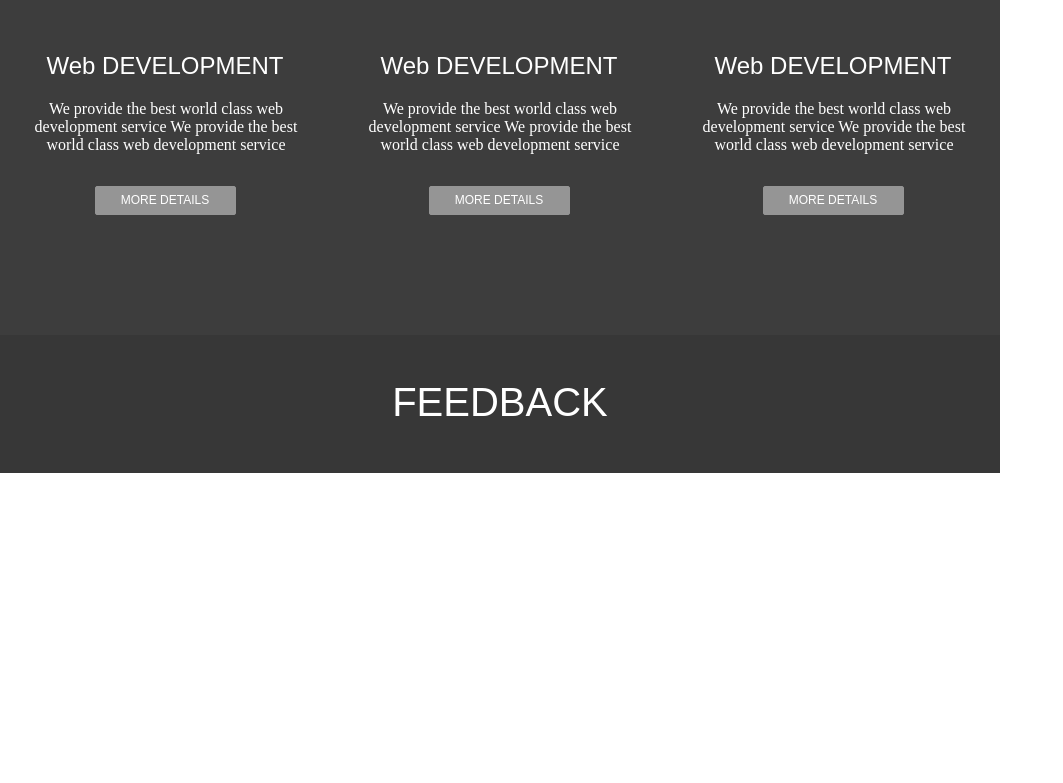
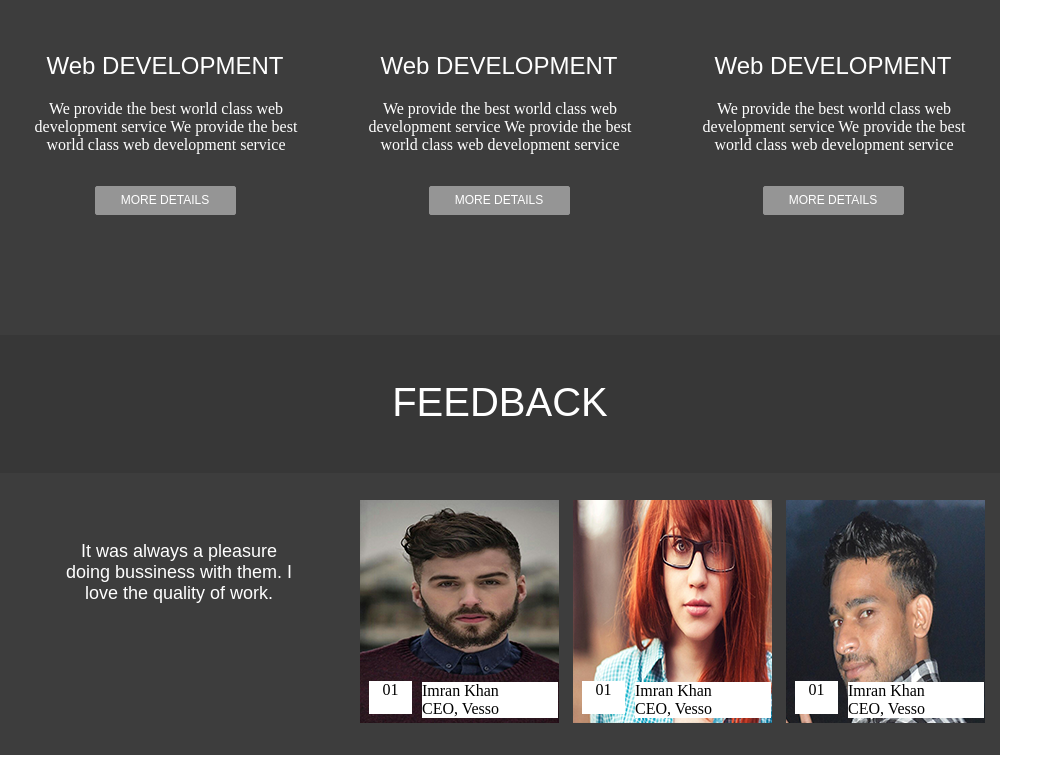
Before and after one commit to Khebnev/Service_Project, a plain HTML site: page index.html in a window 1280 px wide. Shown: the part 1332-2115 px from the top of the page, without its empty margins (0-1063 px from the left). Before the commit the page ends 1805 px from the top, so only its background shows below. Drawn offline with Linux system fonts and the light colour scheme.

Commit message:
#5-2.dev added feedback text and people

```diff
--- a/index.html
+++ b/index.html
@@ -149,18 +149,50 @@ development service We provide the best world
             <div class="content__feedback-title">
                 <h2>FEEDBACK</h2>
             </div>
-<!--
             <div class="content__feedback-block">
-                <ul class="content__feedback-block-list-texts">
-                    <li class="content__feedback-block-list-texts-item">
+                <div class="content__feedback-block-text">
+                    It was always a pleasure
+ doing bussiness with them.
+I love the quality of work.
+                </div>
+<!--                <div class="content__feedback-people">-->
+                    <ul class="content__feedback-block-list-people">
+                        <li class="content__feedback-block-list-people-item feedback-model-1">
+                    <!--                    <div class="content__feedback-block-list-people-item-bg">-->
+                            <div class="content__feedback-block-list-people-item-bg-date">
+                                01
+                            </div>
+                            <div class="content__feedback-block-list-people-item-bg-name">
+                                <p class="feedback-name">Imran Khan</p>
+                                <p class="feedback-position">CEO, Vesso</p>
+                            </div>
+                    <!--                    </div>-->
+                        </li>
+                        <li class="content__feedback-block-list-people-item feedback-model-2">
+                    <!--                    <div class="content__feedback-block-list-people-item-bg">-->
+                            <div class="content__feedback-block-list-people-item-bg-date">
+                            01
+                            </div>
+                            <div class="content__feedback-block-list-people-item-bg-name">
+                                <p class="feedback-name">Imran Khan</p>
+                                <p class="feedback-position">CEO, Vesso</p>
+                            </div>
 
-                    </li>
-                </ul>
-                <ul class="content__feedback-block-list-people">
-                    <li class="content__feedback-block-list-people-item"></li>
-                </ul>
+
+                    <!--                    </div>-->
+                        </li>
+                        <li class="content__feedback-block-list-people-item feedback-model-3">
+                    <!--                    <div class="content__feedback-block-list-people-item-bg">-->
+                            <div class="content__feedback-block-list-people-item-bg-date">01</div>
+                            <div class="content__feedback-block-list-people-item-bg-name">
+                                <p class="feedback-name">Imran Khan</p>
+                                <p class="feedback-position">CEO, Vesso</p>
+                            </div>
+                    <!--                    </div>-->
+                        </li>
+                    </ul>
+<!--                </div>-->
             </div>
--->
         </div>
         <div class="content__clients"></div>
         <div class="content__queries"></div>
--- a/style.css
+++ b/style.css
@@ -298,5 +298,99 @@ margin-top: 0;
 }
 .content__feedback-block{
     height: 282px;
+
     background: #3d3d3d;
+    display: inline-block;
+    width: 1000px;
 }
+.content__feedback-block-text{
+    padding-top: 68px;
+    text-align: center;
+    padding-left: 60px;
+    padding-right: 62px;
+    color: #fff;
+    font: 18px Arial;
+/*    display: inline-block;*/
+    width: 238px;
+/*    height: 282px;*/
+    float: left;
+
+}
+
+
+
+.content__feedback-block-list-people{
+/*    display: inline-block;*/
+    padding-inline-start: 0;
+    width: 636px;
+    height: 283px;
+    margin: 0;
+
+    float: left;
+    padding-top: 27px;
+
+
+}
+
+.content__feedback-block-list-people-item{
+
+    display: inline-block;
+    list-style: none;
+    width: 199px;
+    height: 223px;
+    margin-right: 10px;
+
+
+}
+.feedback-model-1{
+    background: url(images/Model-1.png) ;
+    background-size: 202px 223px;
+
+}
+.feedback-model-2{
+    background: url(images/Model-2.png) ;
+    background-size: 202px 223px;
+
+}
+.feedback-model-3{
+    background: url(images/model-3.png) ;
+    background-size: 202px 223px;
+}
+.content__feedback-block-list-people-item-bg-date{
+    width: 43px;
+    height: 33px;
+    background: #fff;
+    text-align: center;
+    float: left;
+    margin-left: 9px;
+    margin-bottom: 9px;
+    margin-top: 181px;
+
+
+
+}
+.content__feedback-block-list-people-item-bg-name{
+
+    background: #fff;
+    width: 136px;
+    height: 32px;
+    float: left;
+    margin-left: 10px;
+    margin-bottom: 9px;
+    margin-top: 182px;
+
+}
+.content__feedback-block-list-people-item-bg-name p{
+    background: #fff;
+    margin: 0;
+}
+/*
+.feedback-model-1{
+    background: url(images/Model-1.png);
+    height: 223px;
+    width: 202px;
+}.feedback-model-2{
+    background: url(images/model-2.png);
+    height: 223px;
+    width: 202px;
+}
```
Also changed, not shown: images/Model-1.png (added), images/model-2.png (added), images/model-3.png (added).
